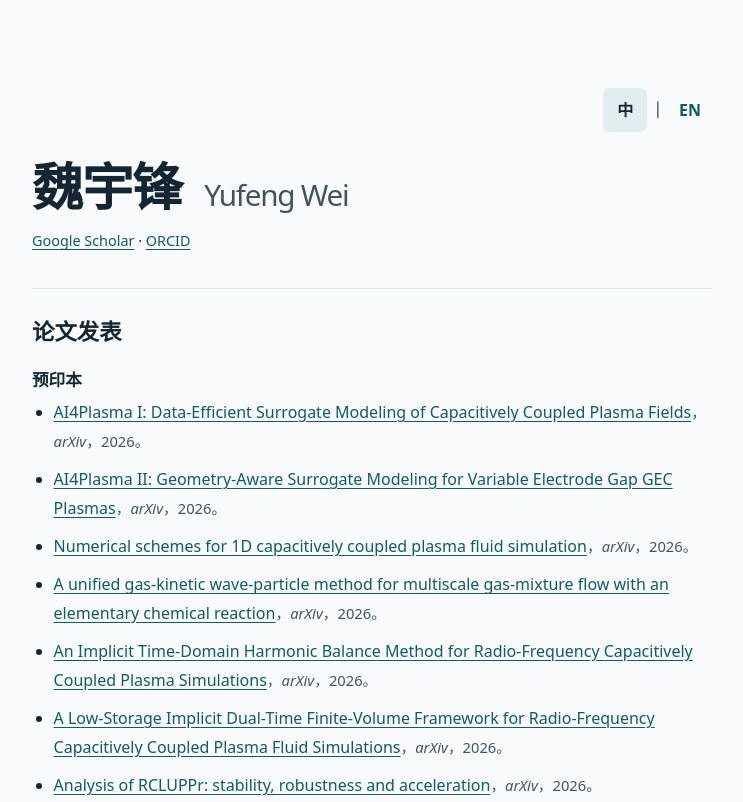
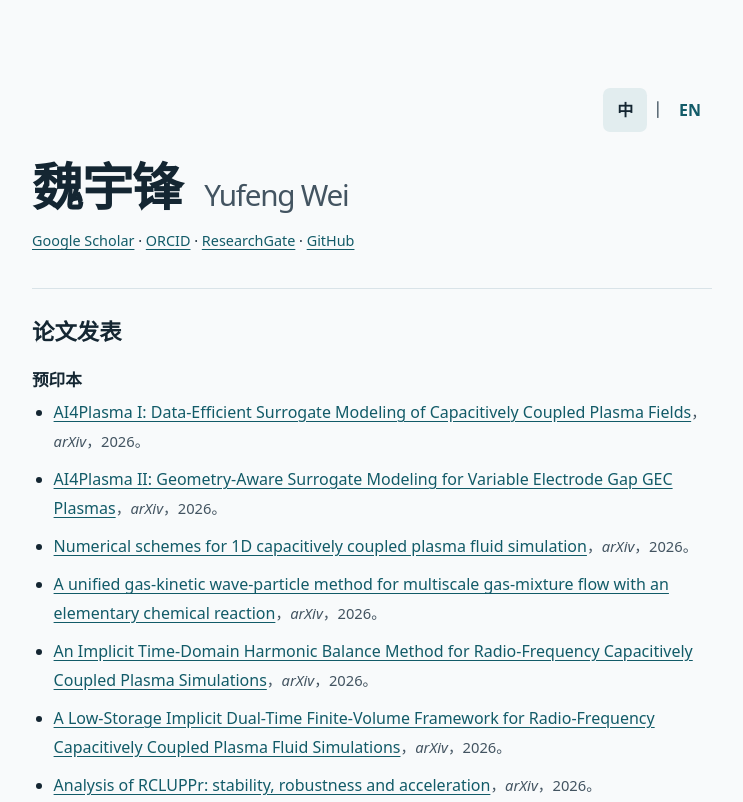
Before and after one commit to FrankWEI0423/frankwei0423.github.io, a plain HTML site: page index.html in a window 1280 px wide. Shown: the top 802 px of the page, without its empty margins (268-1011 px from the left). Drawn offline with Linux system fonts and the light colour scheme.

Commit message:
Link ResearchGate from academic profile

```diff
--- a/index.html
+++ b/index.html
@@ -34,7 +34,7 @@ li{margin-bottom:.62rem}
 <header>
 <nav class="languages" aria-label="语言"><a href="/" lang="zh-CN" hreflang="zh-CN" aria-current="page">中</a><span aria-hidden="true">｜</span><a href="/en/" lang="en" hreflang="en">EN</a></nav>
 <h1>魏宇锋 <span lang="en">Yufeng Wei</span></h1>
-<p style="font-size:.9rem;margin:.55rem 0 0"><a lang="en" href="https://scholar.google.com/citations?user=LANXGdwAAAAJ">Google Scholar</a> <span aria-hidden="true">·</span> <a rel="me" href="https://orcid.org/0000-0001-8348-8619">ORCID</a></p>
+<p style="font-size:.9rem;margin:.55rem 0 0"><a lang="en" href="https://scholar.google.com/citations?user=LANXGdwAAAAJ">Google Scholar</a> <span aria-hidden="true">·</span> <a rel="me" href="https://orcid.org/0000-0001-8348-8619">ORCID</a> <span aria-hidden="true">·</span> <a rel="me" href="https://www.researchgate.net/profile/Yufeng-Wei-5" lang="en">ResearchGate</a> <span aria-hidden="true">·</span> <a rel="me" href="https://github.com/FrankWEI0423">GitHub</a></p>
 </header>
 <section aria-labelledby="publications">
 <h2 id="publications">论文发表</h2>
```
